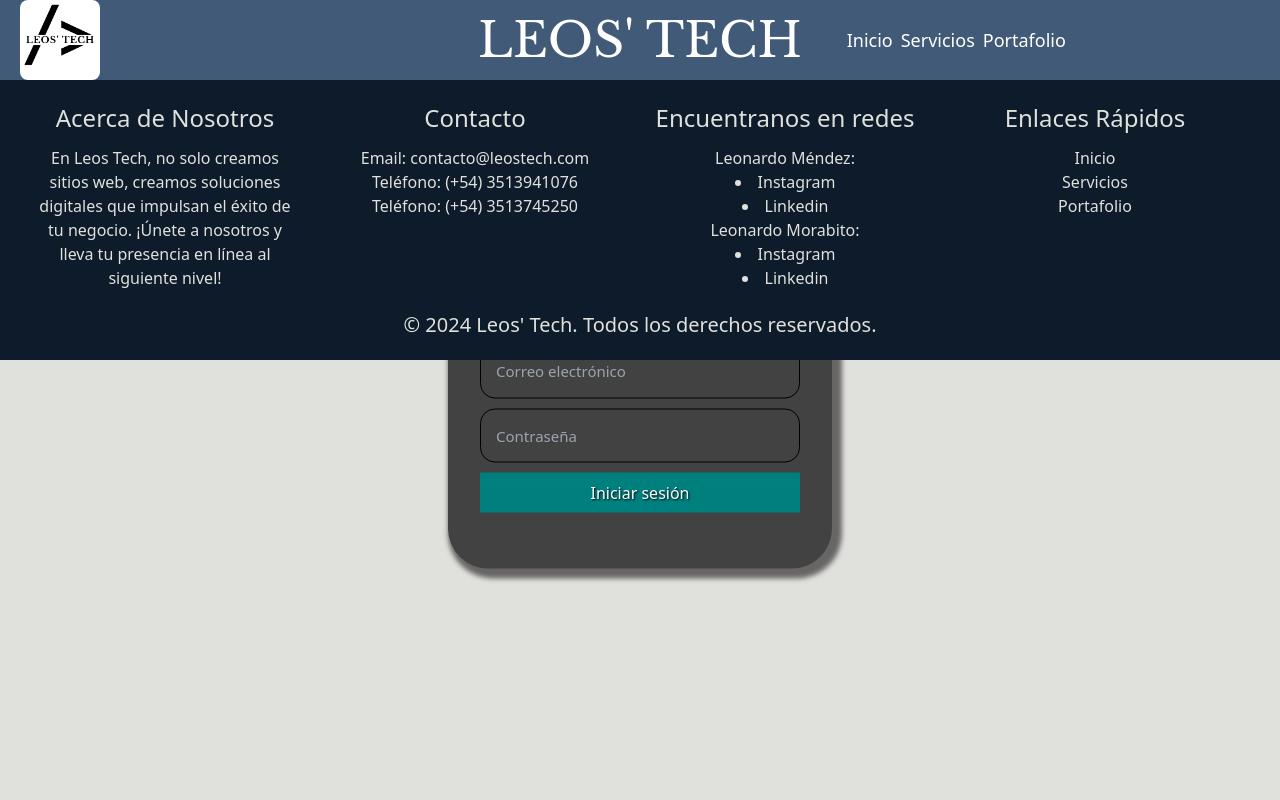
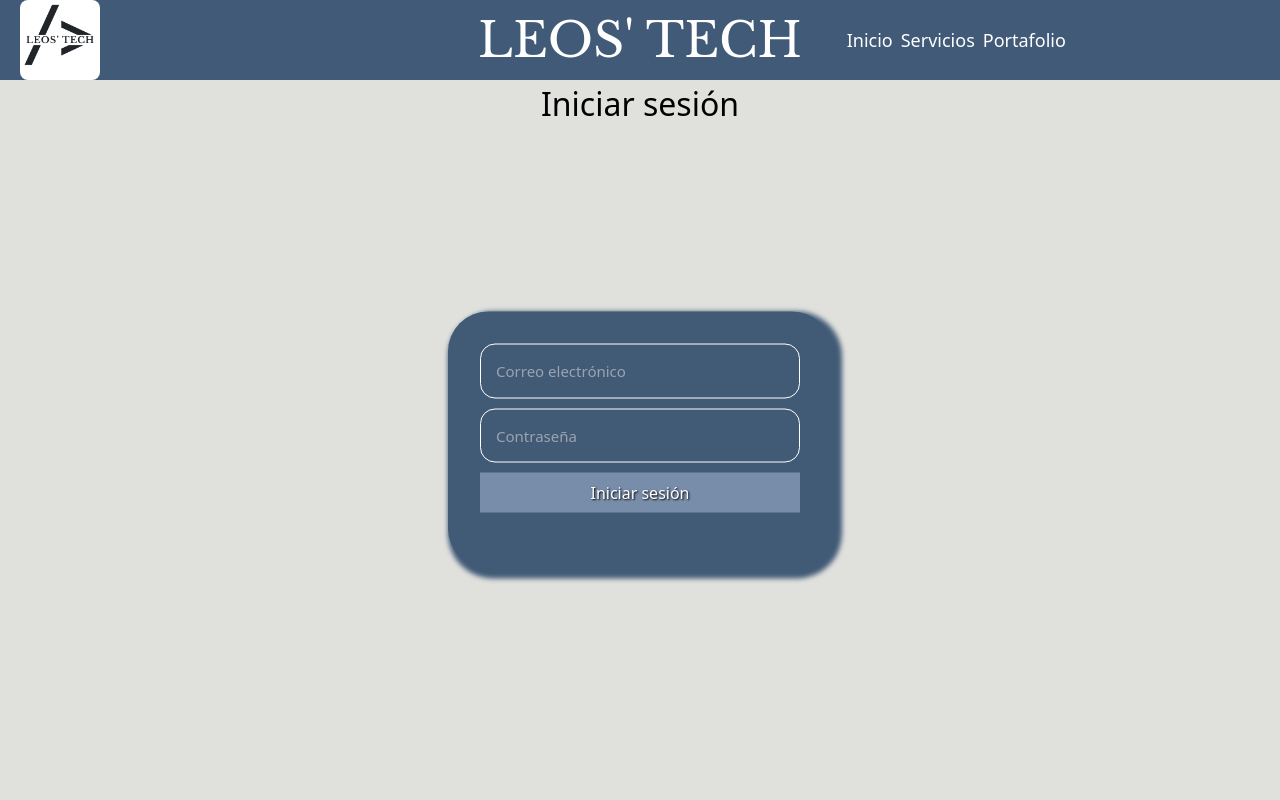
Before and after one commit to LeonardoMendezR/leos-tech, a React (Vite) app in the folder Frontend/: page /login in a window 1280 px wide. Shown: the top 800 px of the page. Built offline with nearby package versions, Linux system fonts and the light colour scheme.

Commit message:
cambios login y logo

```diff
--- a/Frontend/src/Components/ComponentsSyles.css
+++ b/Frontend/src/Components/ComponentsSyles.css
@@ -5,6 +5,7 @@
     font-weight: 400;
     font-style: normal;
 }
+
 /*Header / nav*/
 .externDiv {
     height: 10vh;
@@ -73,9 +74,10 @@
     font-size: 18px;
 
 }
+
 /*modal*/
 /* estilos del nuevo alert */
-.modal, .modal2 {
+.modal {
     display: block; /* Ocultar el modal por defecto */
     position: fixed;
     z-index: 1;
@@ -87,9 +89,10 @@
     justify-content: center;
     align-items: center;
 
+
 }
 
-.modal-content, .modal-content2 {
+.modal-content {
     background-color: #fff;
     color: #1a1a1a;
     padding: 20px;
@@ -102,7 +105,11 @@
     position: absolute;
     left: 50%;
     transform: translate(-50%, -30%);
-    display: grid
+    display: grid;
+    @media (orientation: portrait) {
+        width: 80%;
+        margin-top: 50%;
+    }
 }
 
 .close {
@@ -124,7 +131,7 @@
 
 /* Estilos para botón Cerrar */
 .buttonModal {
-    background-color: #007f7f;
+    background-color: #415a76;
     color: white;
     border: none;
     padding: 10px 20px;
@@ -134,9 +141,10 @@
 }
 
 button:hover {
-    background-color: #005f5f;
+    background-color: #0d1b2a;
 
 }
+
 /*footer*/
 .site-footer {
     background-color: #0d1b2a;
--- a/Frontend/src/Styles.css
+++ b/Frontend/src/Styles.css
@@ -20,6 +20,7 @@ p {
     background-color: #415a77;
     box-shadow: 0 4px 8px rgba(0, 0, 0, 0.1);
     transition: height 0.5s ease;
+    border-radius: 40px;
 }
 
 .expandido {
@@ -38,7 +39,8 @@ p {
     background-color: #778da9;
     padding: 10px;
     color: #e0e1dd;
-    text-shadow: black;
+    border-radius: 40px;
+    text-shadow: 1px 1px 2px black;
     box-shadow: 0 4px 8px rgba(0, 0, 0, 0.1);
 }
 
@@ -104,20 +106,15 @@ body {
     text-align: center;
     display: grid;
     align-Items: center;
-    background-color: #424242;
+    background-color: #415a76;
     padding: 2rem;
     border-radius: 40px;
     width: 30%;
-    box-shadow: 5px 5px 5px 5px rgb(104, 101, 101);
-}
-#h1Login, #h1Register {
-    font-family: Georgia, serif;
-    text-Align: center;
-    color: #2a443b;
-    position: absolute;
-    top: 20%;
-    left: 50%;
-    transform: translate(-50%, -50%);
+    box-shadow: 5px 5px 5px 5px rgb(65, 90, 118);
+    color: #ffffff;
+    @media(orientation: portrait){
+        width: 80%;
+    }
 }
 
 #inputImage,
@@ -126,14 +123,14 @@ body {
 #inputEmailRegister, #inputPasswordRegister {
     margin-Bottom: 10px;
     padding: 15px;
-    background-color: #424242;
+    background-color: #415a76;
     border: 1px solid;
     border-radius: 15px;
     font-size: 15px;
 }
 
 #botonLogin {
-    background-Color: #007f7f;
+    background-Color: #778da9;
     color: #ffffff;
     padding: 8px 16px;
     text-shadow: 1px 1px 2px black;
--- a/Frontend/src/pages/Login.jsx
+++ b/Frontend/src/pages/Login.jsx
@@ -80,8 +80,7 @@ const Login = () => {
 
     };
     return (
-        <body>
-        <div id="body">
+        <div className={"body-div"}>
             <CustomModal
                 showModal={showAlert2}
                 closeModal={closeAlert2}
@@ -92,7 +91,7 @@ const Login = () => {
                 closeModal={closeAlert1}
                 content="Usuario no registrado"
             />
-            <h1 id="h1Login">Iniciar sesión</h1>
+            <h1 className={"bigTitle"}>Iniciar sesión</h1>
             <form id="formLogin" onSubmit={handleSubmit}>
                 <input
                     id={'inputEmailLogin'}
@@ -113,7 +112,6 @@ const Login = () => {
                 <br/>
             </form>
         </div>
-        </body>
 
     );
 };
```
Also changed, not shown: Frontend/imagenes/leostech.png, Frontend/public/leostech.svg.
